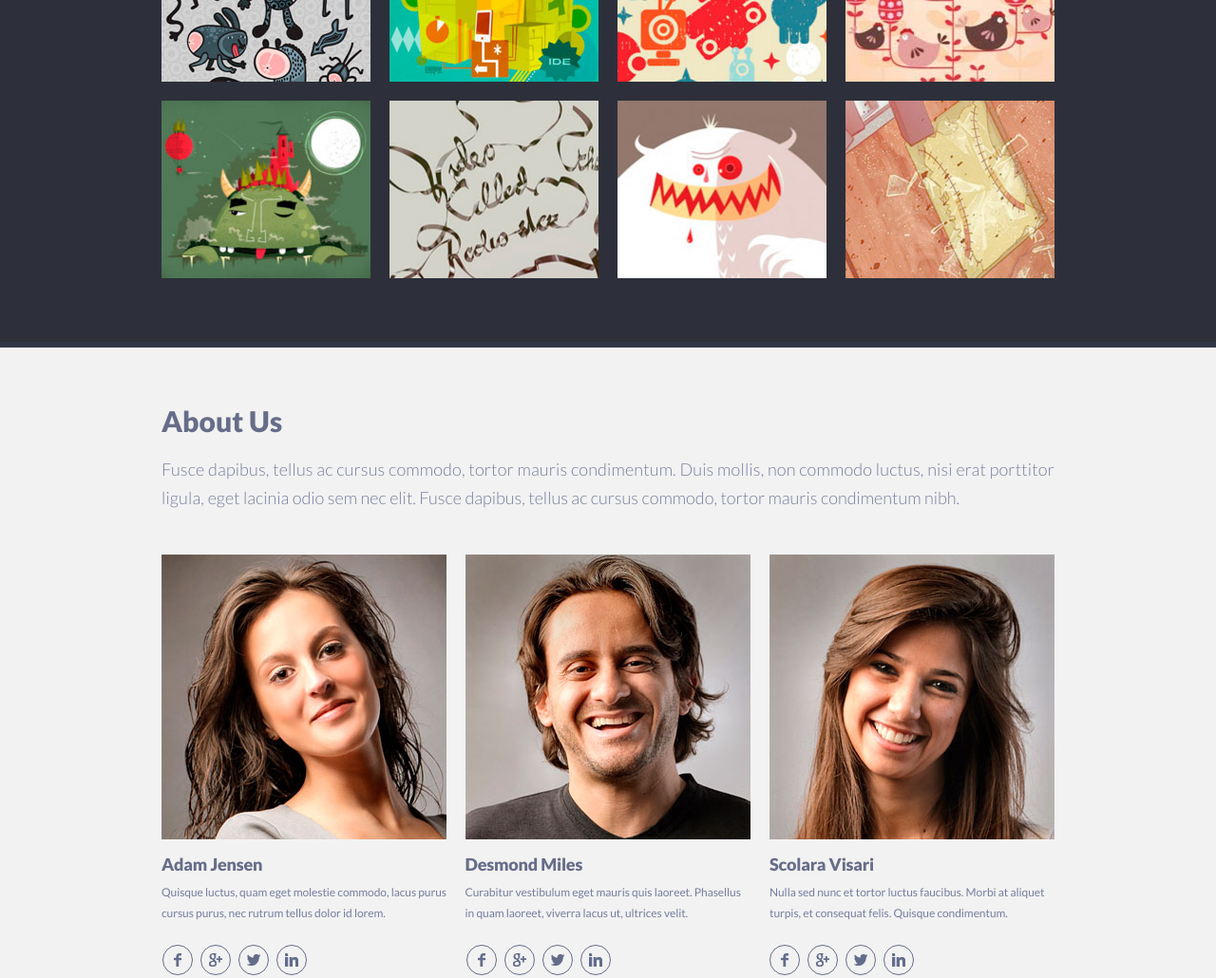
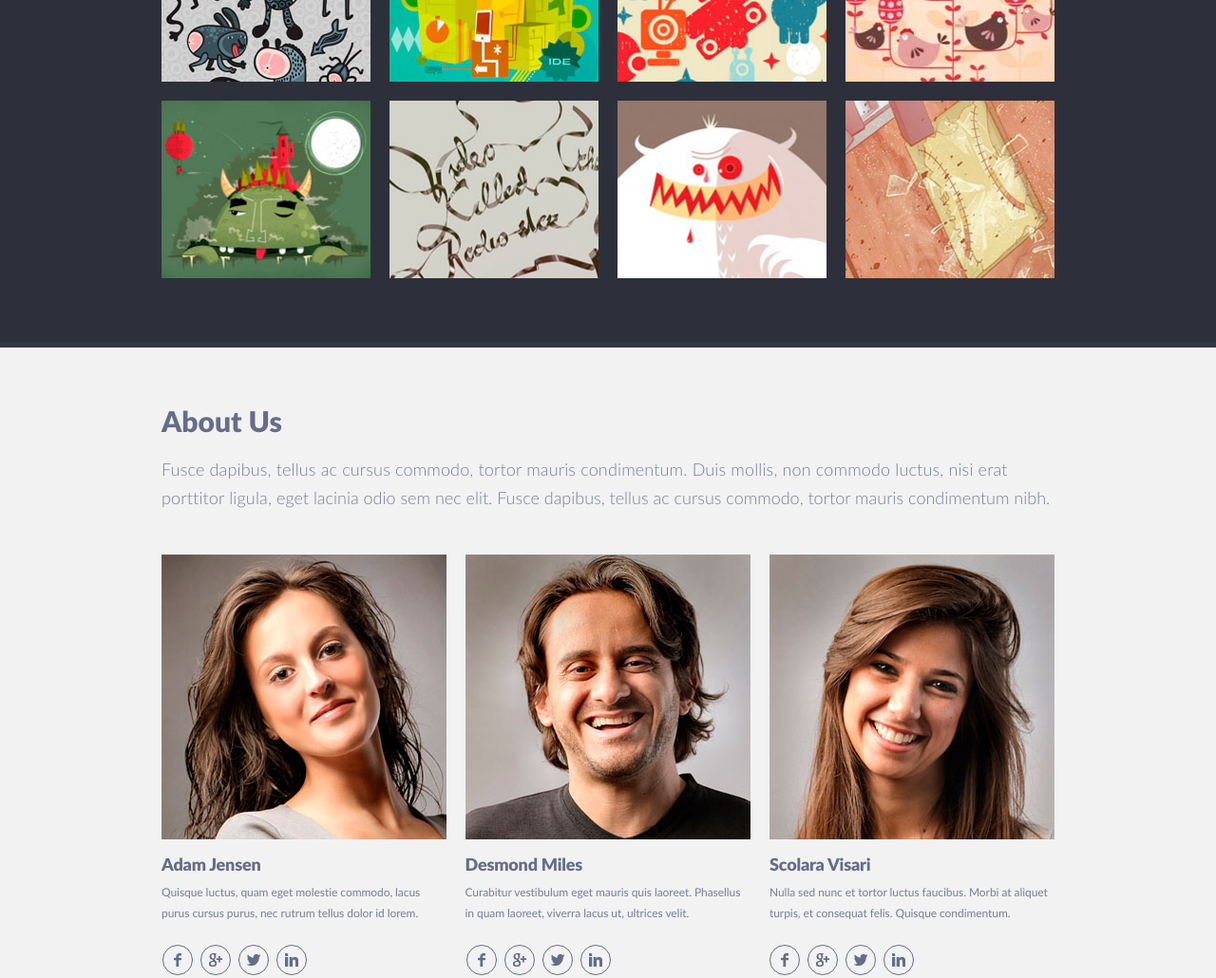
Before and after one commit to abukato/singolo, a plain HTML site: page singolo2.html in a window 1280 px wide. Shown: the part 504-1534 px from the top of the page at 95% size. Drawn offline with Linux system fonts and the light colour scheme.

Commit message:
feat: add fonts (woff, woff2) for modern browsers

```diff
--- a/fonts.css
+++ b/fonts.css
@@ -1,27 +1,36 @@
+/* lato-300 - latin */
 @font-face {
-  font-family: "Lato";
-  src: url("./assets/fonts/Lato-Light.ttf") format("truetype");
+  font-family: 'Lato';
   font-style: normal;
   font-weight: 300;
+  src: local('Lato Light'), local('Lato-Light'),
+    url('./assets/fonts/lato-v16-latin-300.woff2') format('woff2'), /* Chrome 26+, Opera 23+, Firefox 39+ */
+    url('./assets/fonts/lato-v16-latin-300.woff') format('woff'); /* Chrome 6+, Firefox 3.6+, IE 9+, Safari 5.1+ */
 }
-
+/* lato-regular - latin */
 @font-face {
-  font-family: "Lato";
-  src: url("./assets/fonts/Lato-Regular.ttf") format("truetype");
+  font-family: 'Lato';
   font-style: normal;
   font-weight: 400;
+  src: local('Lato Regular'), local('Lato-Regular'),
+    url('./assets/fonts/lato-v16-latin-regular.woff2') format('woff2'), /* Chrome 26+, Opera 23+, Firefox 39+ */
+    url('./assets/fonts/lato-v16-latin-regular.woff') format('woff'); /* Chrome 6+, Firefox 3.6+, IE 9+, Safari 5.1+ */
 }
-
+/* lato-700 - latin */
 @font-face {
-  font-family: "Lato";
-  src: url("./assets/fonts/Lato-Bold.ttf") format("truetype");
+  font-family: 'Lato';
   font-style: normal;
   font-weight: 700;
+  src: local('Lato Bold'), local('Lato-Bold'),
+    url('./assets/fonts/lato-v16-latin-700.woff2') format('woff2'), /* Chrome 26+, Opera 23+, Firefox 39+ */
+    url('./assets/fonts/lato-v16-latin-700.woff') format('woff'); /* Chrome 6+, Firefox 3.6+, IE 9+, Safari 5.1+ */
 }
-
+/* lato-900 - latin */
 @font-face {
-  font-family: "Lato";
-  src: url("./assets/fonts/Lato-Black.ttf") format("truetype");
+  font-family: 'Lato';
   font-style: normal;
   font-weight: 900;
+  src: local('Lato Black'), local('Lato-Black'),
+    url('./assets/fonts/lato-v16-latin-900.woff2') format('woff2'), /* Chrome 26+, Opera 23+, Firefox 39+ */
+    url('./assets/fonts/lato-v16-latin-900.woff') format('woff'); /* Chrome 6+, Firefox 3.6+, IE 9+, Safari 5.1+ */
 }
```
Also changed, not shown: assets/fonts/lato-v16-latin-300.woff (added), assets/fonts/lato-v16-latin-300.woff2 (added), assets/fonts/lato-v16-latin-700.woff (added), assets/fonts/lato-v16-latin-700.woff2 (added), assets/fonts/lato-v16-latin-900.woff (added), assets/fonts/lato-v16-latin-900.woff2 (added), assets/fonts/lato-v16-latin-regular.woff (added), assets/fonts/lato-v16-latin-regular.woff2 (added).
